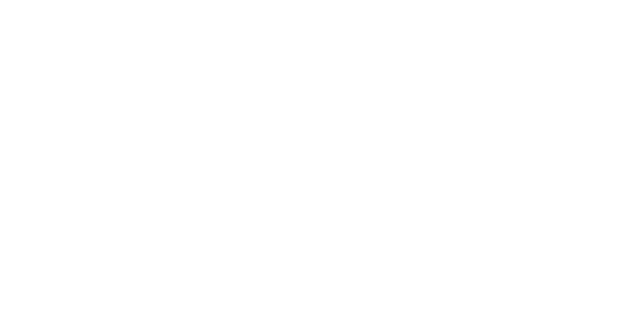
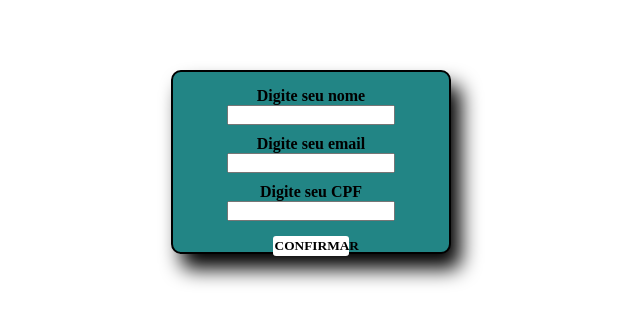
Before and after one commit to Brafios/aula3, a plain HTML site: page index.html in a window 1280 px wide. Shown: the whole page, without its empty margins (329-969 px from the left). Drawn offline with Linux system fonts and the light colour scheme; a web font is replaced by a local one.

Commit message:
formulario

```diff
--- a/index.html
+++ b/index.html
@@ -3,10 +3,46 @@
 <head>
     <meta charset="UTF-8">
     <meta name="viewport" content="width=device-width, initial-scale=1.0">
-    <title>Document</title>
+    <title>Formulário</title>
     <link rel="stylesheet" href="style.css">
 </head>
 <body>
+    <form action="">
+        <div id="divnome">
 
+            <label for="nome">
+                <b>
+                    Digite seu nome
+                </b>
+            </label>
+
+            <input type="text" name="nome" id="nome">
+        </div>
+
+        <div id="divemail">
+            <label for="email">
+                <b>
+                    Digite seu email
+                </b>
+            </label>
+
+            <input type="email" name="email" id="email">
+        </div>
+
+        <div id="divcpf">
+            <label for="cpf">
+                <b>
+                    Digite seu CPF
+                </b>
+            </label>
+            <input type="number" name="cpf" id="cpf">
+        </div>
+
+        <button type="submit" id="salvar">
+            <b>
+                CONFIRMAR
+            </b>
+        </button>
+    </form>
 </body>
 </html>
--- a/style.css
+++ b/style.css
@@ -0,0 +1,50 @@
+@import url('https://fonts.googleapis.com/css2?family=Viaoda+Libre&family=Winky+Sans:ital,wght@0,300..900;1,300..900&display=swap');
+
+*
+{
+    padding: 0;
+    margin: 0;
+    font-family: "Viaoda Libre", serif;
+}
+
+body, html
+{
+    width: 100vw;
+    height: 100vh;
+}
+
+form
+{
+    background-color: rgb(34, 133, 133);
+    height: 20%;
+    width: 20%;
+    margin: auto;
+    margin-top: 70px;
+    padding: 10px;
+    border: 2px black solid;
+    border-radius: 10px;
+    box-shadow: 10px 15px 20px black;
+}
+
+button
+{
+    background-color: white;
+    margin-left: 35%;
+    margin-top: 10px;
+    padding: 2px;
+    border: none;
+    border-radius: 3px;
+    width: 30%;
+}
+
+button:hover
+{
+    background-color: black;
+    color: white;
+}
+
+div
+{
+    padding: 5px;
+    text-align: center;
+}
```
